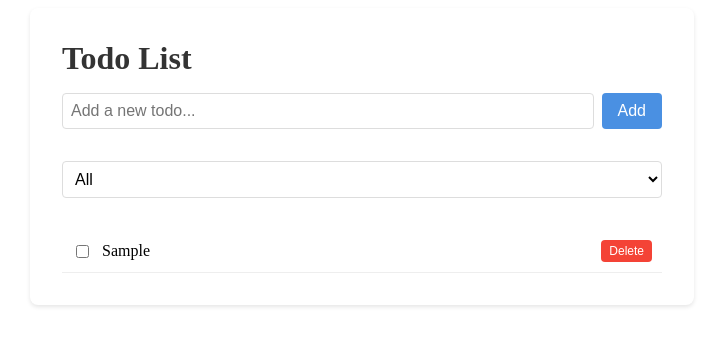
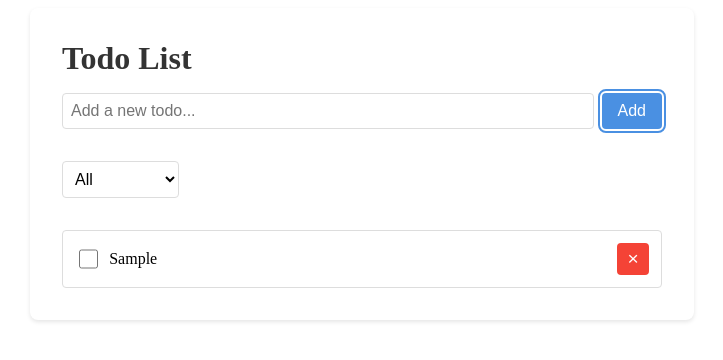
Before and after one commit to octaedro/angular-todo-list, an Angular app: page /todo-list in a window 1280 px wide. Both pictures are taken after typing "Sample" into the empty fields and a click on the button "Add". Shown: the top 360 px of the page, without its empty margins (278-1001 px from the left). Built offline with nearby package versions, Linux system fonts and the light colour scheme.

Commit message:
Improving accessibility

```diff
--- a/src/app/features/todo-list/components/todo-item/todo-item.component.html
+++ b/src/app/features/todo-list/components/todo-item/todo-item.component.html
@@ -1,5 +1,22 @@
 <div class="todo-item" [class.completed]="todo.completed">
-  <input type="checkbox" [checked]="todo.completed" (change)="onToggle()">
-  <span>{{todo.title}}</span>
-  <button class="delete-btn" (click)="onDelete()">Delete</button>
+  <div class="todo-item__content">
+    <input
+      type="checkbox"
+      [checked]="todo.completed"
+      (change)="onToggle()"
+      [id]="'todo-' + todo.id"
+      [attr.aria-label]="'Mark ' + todo.title + ' as ' + (todo.completed ? 'incomplete' : 'complete')"
+    >
+    <label [for]="'todo-' + todo.id" class="todo-item__label">
+      <span [class.completed]="todo.completed">{{todo.title}}</span>
+    </label>
+  </div>
+  <button
+    class="delete-btn"
+    (click)="onDelete()"
+    [attr.aria-label]="'Delete ' + todo.title"
+  >
+    <span aria-hidden="true">×</span>
+    <span class="sr-only">Delete</span>
+  </button>
 </div>
--- a/src/app/features/todo-list/components/todo-item/todo-item.component.scss
+++ b/src/app/features/todo-list/components/todo-item/todo-item.component.scss
@@ -1,33 +1,79 @@
+.sr-only {
+  position: absolute;
+  width: 1px;
+  height: 1px;
+  padding: 0;
+  margin: -1px;
+  overflow: hidden;
+  clip: rect(0, 0, 0, 0);
+  white-space: nowrap;
+  border-width: 0;
+}
+
 .todo-item {
   display: flex;
   align-items: center;
-  gap: 10px;
-  padding: 10px;
-  border-bottom: 1px solid #eee;
+  justify-content: space-between;
+  padding: 0.75rem;
+  background: #fff;
+  border: 1px solid #ddd;
+  border-radius: 4px;
+  transition: all 0.2s;
 
-  &.completed {
-    span {
-      text-decoration: line-through;
-      color: #888;
+  &:hover {
+    border-color: #4a90e2;
+  }
+
+  &__content {
+    display: flex;
+    align-items: center;
+    gap: 0.5rem;
+    flex: 1;
+  }
+
+  &__label {
+    cursor: pointer;
+    flex: 1;
+  }
+
+  input[type="checkbox"] {
+    width: 1.2rem;
+    height: 1.2rem;
+    cursor: pointer;
+
+    &:focus {
+      outline: 2px solid #4a90e2;
+      outline-offset: 2px;
     }
   }
 
-  input[type="checkbox"] {
-    cursor: pointer;
+  .completed {
+    text-decoration: line-through;
+    color: #888;
   }
 
   .delete-btn {
-    margin-left: auto;
-    padding: 4px 8px;
-    background-color: #f44336;
+    padding: 0.5rem;
+    background: #f44336;
     color: white;
     border: none;
     border-radius: 4px;
     cursor: pointer;
-    font-size: 12px;
+    font-size: 1.2rem;
+    transition: background 0.2s;
+    display: flex;
+    align-items: center;
+    justify-content: center;
+    width: 2rem;
+    height: 2rem;
 
     &:hover {
-      background-color: #d32f2f;
+      background: #d32f2f;
+    }
+
+    &:focus {
+      outline: 2px solid #4a90e2;
+      outline-offset: 2px;
     }
   }
 }
--- a/src/app/features/todo-list/components/todo-list/todo-list.component.html
+++ b/src/app/features/todo-list/components/todo-list/todo-list.component.html
@@ -1,4 +1,4 @@
-<div class="todo-list">
+<div class="todo-list" role="main">
   <div class="todo-list__header">
     <h1>Todo List</h1>
     <div class="todo-list__input">
@@ -7,26 +7,35 @@
         [(ngModel)]="newTodo"
         (keyup.enter)="addTodo()"
         placeholder="Add a new todo..."
+        aria-label="New todo"
+        role="textbox"
       >
-      <button (click)="addTodo()">Add</button>
+      <button (click)="addTodo()" aria-label="Add todo">Add</button>
     </div>
   </div>
 
   <div class="todo-list__filters">
-    <select [ngModel]="currentFilter" (ngModelChange)="setFilter($event)">
+    <label for="todo-filter" class="sr-only">Filter todos</label>
+    <select
+      id="todo-filter"
+      [ngModel]="currentFilter"
+      (ngModelChange)="setFilter($event)"
+      aria-label="Filter todos"
+    >
       <option value="all">All</option>
       <option value="completed">Completed</option>
       <option value="incomplete">Incomplete</option>
     </select>
   </div>
 
-  <div class="todo-list__items">
+  <div class="todo-list__items" role="list">
     <ng-container *ngIf="filteredTodos$ | async as todos">
       <app-todo-item
         *ngFor="let todo of todos"
         [todo]="todo"
         (toggle)="onToggleTodo(todo.id)"
         (delete)="onDeleteTodo(todo.id)"
+        role="listitem"
       ></app-todo-item>
     </ng-container>
   </div>
--- a/src/app/features/todo-list/components/todo-list/todo-list.component.scss
+++ b/src/app/features/todo-list/components/todo-list/todo-list.component.scss
@@ -1,3 +1,15 @@
+.sr-only {
+  position: absolute;
+  width: 1px;
+  height: 1px;
+  padding: 0;
+  margin: -1px;
+  overflow: hidden;
+  clip: rect(0, 0, 0, 0);
+  white-space: nowrap;
+  border-width: 0;
+}
+
 .todo-list {
   max-width: 600px;
   margin: 0 auto;
@@ -46,6 +58,11 @@
       &:hover {
         background: #357abd;
       }
+
+      &:focus {
+        outline: 2px solid #4a90e2;
+        outline-offset: 2px;
+      }
     }
   }
 
@@ -53,7 +70,6 @@
     margin-bottom: 2rem;
 
     select {
-      width: 100%;
       padding: 0.5rem;
       border: 1px solid #ddd;
       border-radius: 4px;
@@ -62,8 +78,8 @@
       cursor: pointer;
 
       &:focus {
-        outline: none;
-        border-color: #4a90e2;
+        outline: 2px solid #4a90e2;
+        outline-offset: 2px;
       }
     }
   }
```
Also changed, not shown: 1 other file (tests, documents, lock files or other folders).
